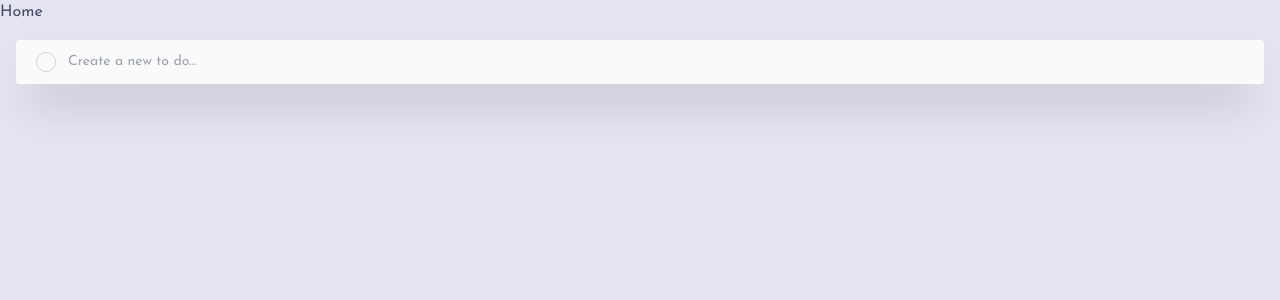
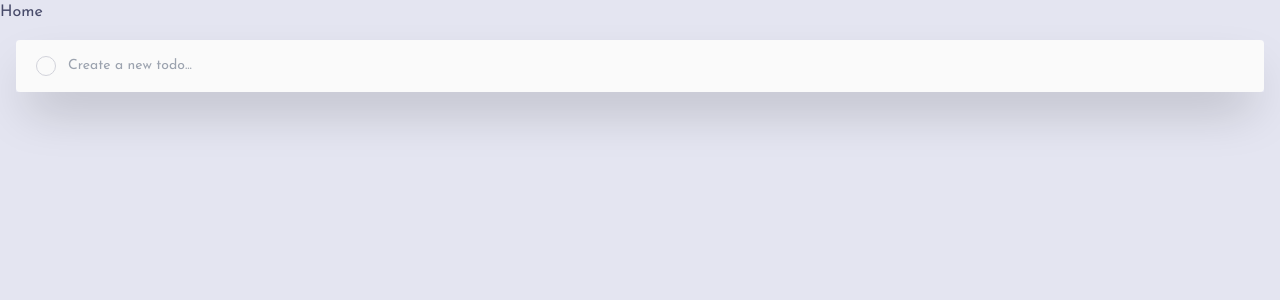
Before and after one commit to PadronToni/FM-todo-app-vue, a Vue app: page / in a window 1280 px wide. Shown: the top 300 px of the page. Built offline with nearby package versions, Linux system fonts and the light colour scheme.

Commit message:
style fixes

```diff
--- a/src/components/TodoAdder.vue
+++ b/src/components/TodoAdder.vue
@@ -12,7 +12,7 @@
 </template>
 
 <script>
-const DEF_PLACEHOLDER = "Create a new to do...";
+const DEF_PLACEHOLDER = "Create a new todo...";
 </script>
 <script setup>
 import { ref } from "vue";
--- a/src/styles/objects/todo.css
+++ b/src/styles/objects/todo.css
@@ -1,6 +1,6 @@
 
 .todo {
-	@apply px-5 py-3
+	@apply px-5 py-4
 	bg-neutral-light-50 dark:bg-neutral-dark-700
 	rounded;
 }
```
